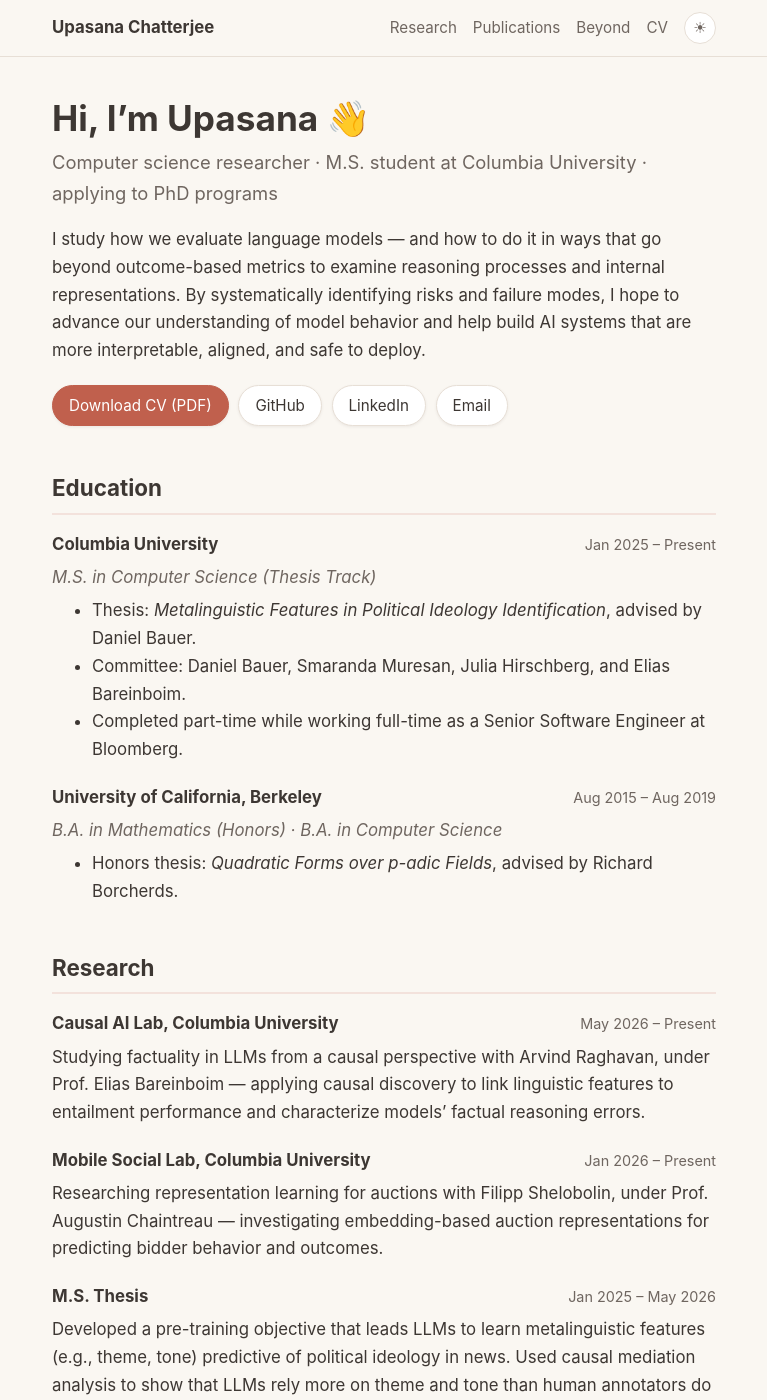
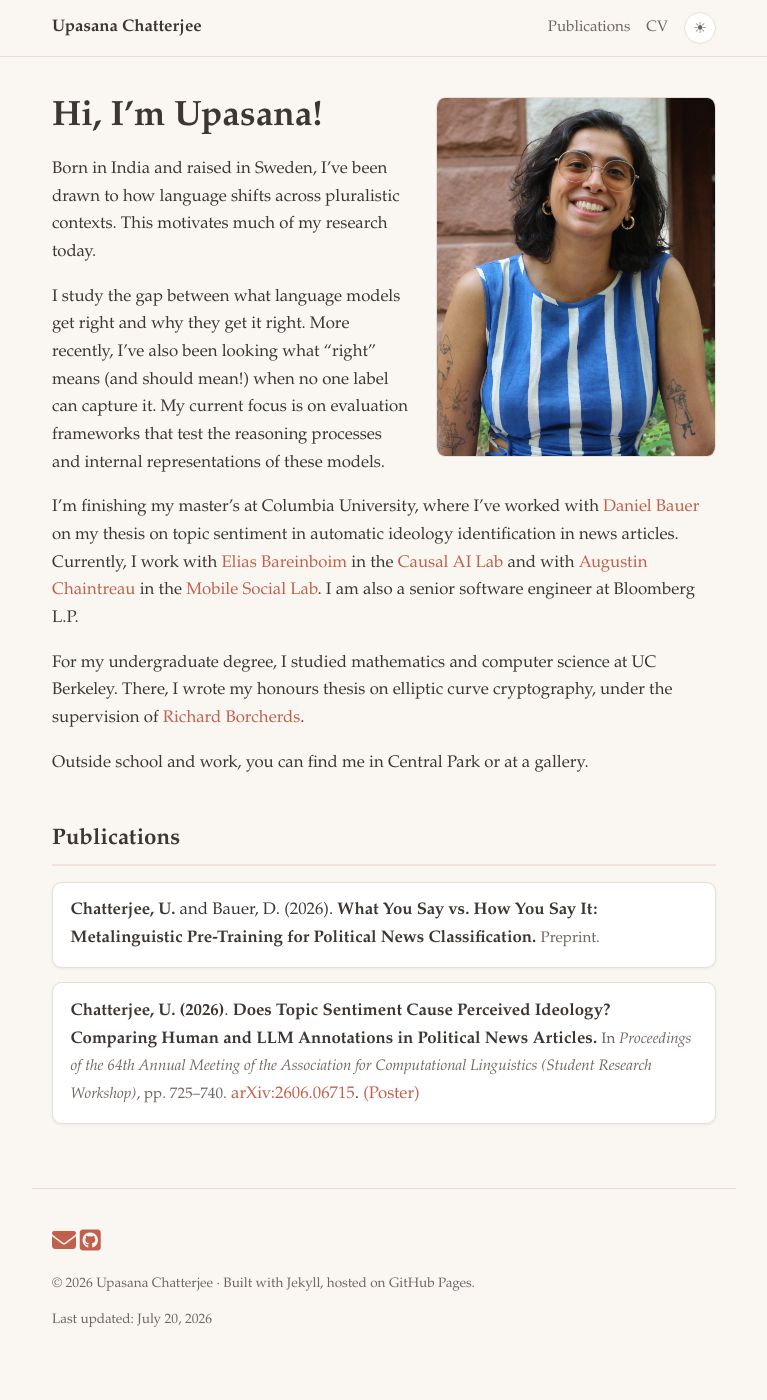
Before and after one commit to upasanachatterjee/upasanachatterjee.github.io, a Jekyll site: the page built from index.md, in a window 1280 px wide and 1400 px high. Shown: the whole window, without its empty margins (256-1023 px from the left). Built offline with Jekyll 4.4.1, drawn with Linux system fonts in a browser that asks for light colours; nearby versions of some CDN libraries; some of the changed text lies outside the part shown.

Commit message:
first draft

```diff
--- a/_config.yml
+++ b/_config.yml
@@ -1,16 +1,9 @@
 title: Upasana Chatterjee
 description: >-
   Computer science researcher interested in evaluation methodologies for
-  language models — reasoning, interpretability, and safe deployment.
+  language models: reasoning, interpretability, and safe deployment.
 author: Upasana Chatterjee
 email: uc2143@columbia.edu
-
-# TODO: replace these placeholders with your real profiles.
-github_username: USERNAME
-linkedin_username: USERNAME
-
-url: ""
-baseurl: ""
 
 markdown: kramdown
 
--- a/_layouts/default.html
+++ b/_layouts/default.html
@@ -6,6 +6,7 @@
   <title>{{ page.title | default: site.title }}</title>
   <meta name="description" content="{{ site.description | strip_newlines | strip }}">
   <link rel="stylesheet" href="{{ '/assets/css/style.css' | relative_url }}">
+  <script src="https://kit.fontawesome.com/db3565d2a5.js" crossorigin="anonymous"></script>
   <script>
     // Apply saved theme before first paint to avoid a flash.
     (function () {
@@ -21,9 +22,7 @@
     <nav class="site-nav">
       <a class="site-name" href="{{ '/' | relative_url }}">{{ site.title }}</a>
       <div class="nav-links">
-        <a href="#research">Research</a>
         <a href="#publications">Publications</a>
-        <a href="#beyond">Beyond</a>
         <a href="{{ '/assets/cv.pdf' | relative_url }}">CV</a>
         <button id="theme-toggle" type="button" aria-label="Toggle dark mode" title="Toggle dark mode">
           <span class="toggle-icon" aria-hidden="true"></span>
@@ -38,12 +37,12 @@
 
   <footer class="site-footer">
     <p>
-      <a href="mailto:{{ site.email }}">{{ site.email }}</a> ·
-      <a href="https://github.com/{{ site.github_username }}">GitHub</a> ·
-      <a href="https://www.linkedin.com/in/{{ site.linkedin_username }}">LinkedIn</a> ·
-      <a href="{{ '/assets/cv.pdf' | relative_url }}">CV (PDF)</a>
+      <a href="mailto:uc2143@columbia.edu"><i class="fa-solid fa-envelope" style="font-size:24px"></i></a>
+      <a href="https://github.com/upasanachatterjee"><i class="fa-brands fa-square-github" style="font-size:24px"></i></a>
+      <a href="https://www.linkedin.com/in/upasanachatterjee1"><i class="fa-brands fa-square-linkedin" aria-hidden="true" style="font-size:24px"></i></a>
     </p>
     <p class="footnote">&copy; {{ site.time | date: "%Y" }} {{ site.author }} · Built with Jekyll, hosted on GitHub Pages.</p>
+    <p class="footnote">Last updated: {{ site.time | date: "%B %-d, %Y" }}</p>
   </footer>
 
   <script>
--- a/assets/css/style.css
+++ b/assets/css/style.css
@@ -1,9 +1,3 @@
-/* ---------------------------------------------------------------------------
-   Soft, friendly palette with light & dark themes.
-   Light: warm off-white with a muted terracotta accent.
-   Dark:  warm charcoal with a soft peach accent.
---------------------------------------------------------------------------- */
-
 :root {
   --bg: #faf7f2;
   --bg-raised: #ffffff;
@@ -28,7 +22,6 @@
   }
 }
 
-/* Explicit choice from the toggle wins over the OS preference. */
 :root[data-theme="light"] {
   --bg: #faf7f2;
   --bg-raised: #ffffff;
@@ -63,8 +56,7 @@
   margin: 0;
   background: var(--bg);
   color: var(--text);
-  font-family: -apple-system, BlinkMacSystemFont, "Segoe UI", Roboto,
-    "Helvetica Neue", Arial, sans-serif;
+  font-family: "Garamond", sans-serif;
   font-size: 1.05rem;
   line-height: 1.65;
 }
@@ -193,6 +185,31 @@
 /* --- Hero -------------------------------------------------------------------- */
 
 .hero {
+  position: relative;
+  margin-bottom: 1rem;
+}
+
+.hero-photo img {
+  width: 100%;
+  height: 100%;
+  object-fit: cover;
+}
+
+.hero-photo {
+  width: 280px;
+  height: 360px;
+  border-radius: 3%;
+  background: var(--bg-raised);
+  border: 1px solid var(--border);
+  display: flex;
+  align-items: center;
+  justify-content: center;
+  color: var(--text-soft);
+  font-size: 0.85rem;
+  text-align: center;
+  overflow: hidden;
+  float: right;
+  margin-left: 1.5rem;
   margin-bottom: 1rem;
 }
 
--- a/index.md
+++ b/index.md
@@ -5,117 +5,32 @@
 
 <div class="hero" markdown="1">
 
-# Hi, I'm Upasana 👋
+<div class="hero-photo"><img src="{{ '/assets/photo.JPG' | relative_url }}" alt="Upasana Chatterjee"></div>
 
-<p class="tagline">Computer science researcher · M.S. student at Columbia University · applying to PhD programs</p>
+# Hi, I'm Upasana!
 
-I study how we evaluate language models — and how to do it in ways that go
-beyond outcome-based metrics to examine reasoning processes and internal
-representations. By systematically identifying risks and failure modes, I hope
-to advance our understanding of model behavior and help build AI systems that
-are more interpretable, aligned, and safe to deploy.
+Born in India and raised in Sweden, I've been drawn to how language shifts across pluralistic contexts. This motivates much of my research today.
 
-<div class="hero-links">
-  <a class="button primary" href="{{ '/assets/cv.pdf' | relative_url }}">Download CV (PDF)</a>
-  <a class="button" href="https://github.com/{{ site.github_username }}">GitHub</a>
-  <a class="button" href="https://www.linkedin.com/in/{{ site.linkedin_username }}">LinkedIn</a>
-  <a class="button" href="mailto:{{ site.email }}">Email</a>
-</div>
+I study the gap between what language models get right and why they get it right. More recently, I've also been looking what "right" means (and should mean!) when no one label can capture it. My current focus is on evaluation frameworks that test the reasoning processes and internal representations of these models.
 
-</div>
+I'm finishing my master's at Columbia University, where I've worked with <a href="https://www.cs.columbia.edu/~bauer/">Daniel Bauer</a> on my thesis on topic sentiment in automatic ideology identification in news articles. Currently, I work with <a href="https://causalai.net/">Elias Bareinboim</a> in the <a href="https://www.cs.columbia.edu/labs/causal-artificial-intelligence-lab/">Causal AI Lab</a> and with <a href="https://www.cs.columbia.edu/~augustin/">Augustin Chaintreau</a> in the <a href="https://mobilesociallab.cs.columbia.edu/">Mobile Social Lab</a>. I am also a senior software engineer at Bloomberg L.P.
 
-## Education
+For my undergraduate degree, I studied mathematics and computer science at UC Berkeley. There, I wrote my honours thesis on elliptic curve cryptography, under the supervision of <a href="math.berkeley.edu/people/faculty/richard-e-borcherds">Richard Borcherds</a>.
 
-<div class="entry" markdown="1">
-<div class="entry-header"><strong>Columbia University</strong> <span class="entry-dates">Jan 2025 – Present</span></div>
-<p class="entry-sub">M.S. in Computer Science (Thesis Track)</p>
-
-- Thesis: *Metalinguistic Features in Political Ideology Identification*, advised by Daniel Bauer.
-- Committee: Daniel Bauer, Smaranda Muresan, Julia Hirschberg, and Elias Bareinboim.
-- Completed part-time while working full-time as a Senior Software Engineer at Bloomberg.
-</div>
-
-<div class="entry" markdown="1">
-<div class="entry-header"><strong>University of California, Berkeley</strong> <span class="entry-dates">Aug 2015 – Aug 2019</span></div>
-<p class="entry-sub">B.A. in Mathematics (Honors) · B.A. in Computer Science</p>
-
-- Honors thesis: *Quadratic Forms over p-adic Fields*, advised by Richard Borcherds.
-</div>
-
-## Research {#research}
-
-<div class="entry" markdown="1">
-<div class="entry-header"><strong>Causal AI Lab, Columbia University</strong> <span class="entry-dates">May 2026 – Present</span></div>
-
-Studying factuality in LLMs from a causal perspective with Arvind Raghavan,
-under Prof. Elias Bareinboim — applying causal discovery to link linguistic
-features to entailment performance and characterize models' factual reasoning
-errors.
-</div>
-
-<div class="entry" markdown="1">
-<div class="entry-header"><strong>Mobile Social Lab, Columbia University</strong> <span class="entry-dates">Jan 2026 – Present</span></div>
-
-Researching representation learning for auctions with Filipp Shelobolin, under
-Prof. Augustin Chaintreau — investigating embedding-based auction
-representations for predicting bidder behavior and outcomes.
-</div>
-
-<div class="entry" markdown="1">
-<div class="entry-header"><strong>M.S. Thesis</strong> <span class="entry-dates">Jan 2025 – May 2026</span></div>
-
-Developed a pre-training objective that leads LLMs to learn metalinguistic
-features (e.g., theme, tone) predictive of political ideology in news. Used
-causal mediation analysis to show that LLMs rely more on theme and tone than
-human annotators do — and that fine-tuning does not reliably close the gap.
-</div>
-
-<div class="entry" markdown="1">
-<div class="entry-header"><strong>Earlier work</strong></div>
-
-As an undergraduate at Berkeley, I wrote a mathematics honors thesis presenting
-an alternate proof of the Hasse–Minkowski theorem, explored pairing-based
-attacks in elliptic-curve cryptography, and studied the early history of AI
-research through the debates that shaped it.
-</div>
+Outside school and work, you can find me in Central Park or at a gallery.
 
 ## Publications {#publications}
 
 <div class="publication" markdown="1">
-Chatterjee, U. and Bauer, D. (2026). **What You Say vs. How You Say It:
+**Chatterjee, U.** and Bauer, D. (2026). **What You Say vs. How You Say It:
 Metalinguistic Pre-Training for Political News Classification.**
 <span class="venue">Preprint.</span>
 </div>
 
 <div class="publication" markdown="1">
-Chatterjee, U. (2026). **Does Topic Sentiment Cause Perceived Ideology?
+**Chatterjee, U. (2026)**. **Does Topic Sentiment Cause Perceived Ideology?
 Comparing Human and LLM Annotations in Political News Articles.**
 <span class="venue">In *Proceedings of the 64th Annual Meeting of the
 Association for Computational Linguistics (Student Research Workshop)*,
-pp. 725–740.</span> [arXiv:2606.06715](https://arxiv.org/abs/2606.06715)
+pp. 725–740.</span> [arXiv:2606.06715](https://arxiv.org/abs/2606.06715). <a href="{{ '/assets/ACL_2026_SRW-205.pdf' | relative_url }}">(Poster)</a>
 </div>
-
-## Industry
-
-Alongside my studies, I've spent six years in industry. At **Bloomberg L.P.**
-(2020–present) I'm a Senior Software Engineer working with the NLP teams on
-ASKB, a natural-language interface for Terminal users, and a platform for
-personalized cross-application search. Before that, at **Aon Cyber Solutions**
-(2019–2020), I worked in digital forensics and penetration testing.
-
-## Beyond research {#beyond}
-
-Teaching and mentoring are a big part of why I want to pursue a PhD. I've
-mentored high-school and first-generation college students through
-**Code Nation** and **PENCIL, Inc.**, and taught data structures and discrete
-math to women in STEM through **FemTech Berkeley**.
-
-When I'm not working, you can find me:
-
-<div class="placeholder" markdown="1">
-*Placeholder — replace with your actual hobbies! For example:*
-
-- 🥾 Hiking and exploring the outdoors
-- 📚 Reading (currently: …)
-- 🍳 Cooking dishes from around the world
-</div>
```
Also changed, not shown: README.md, assets/photo.JPG (added), 2 other files.
